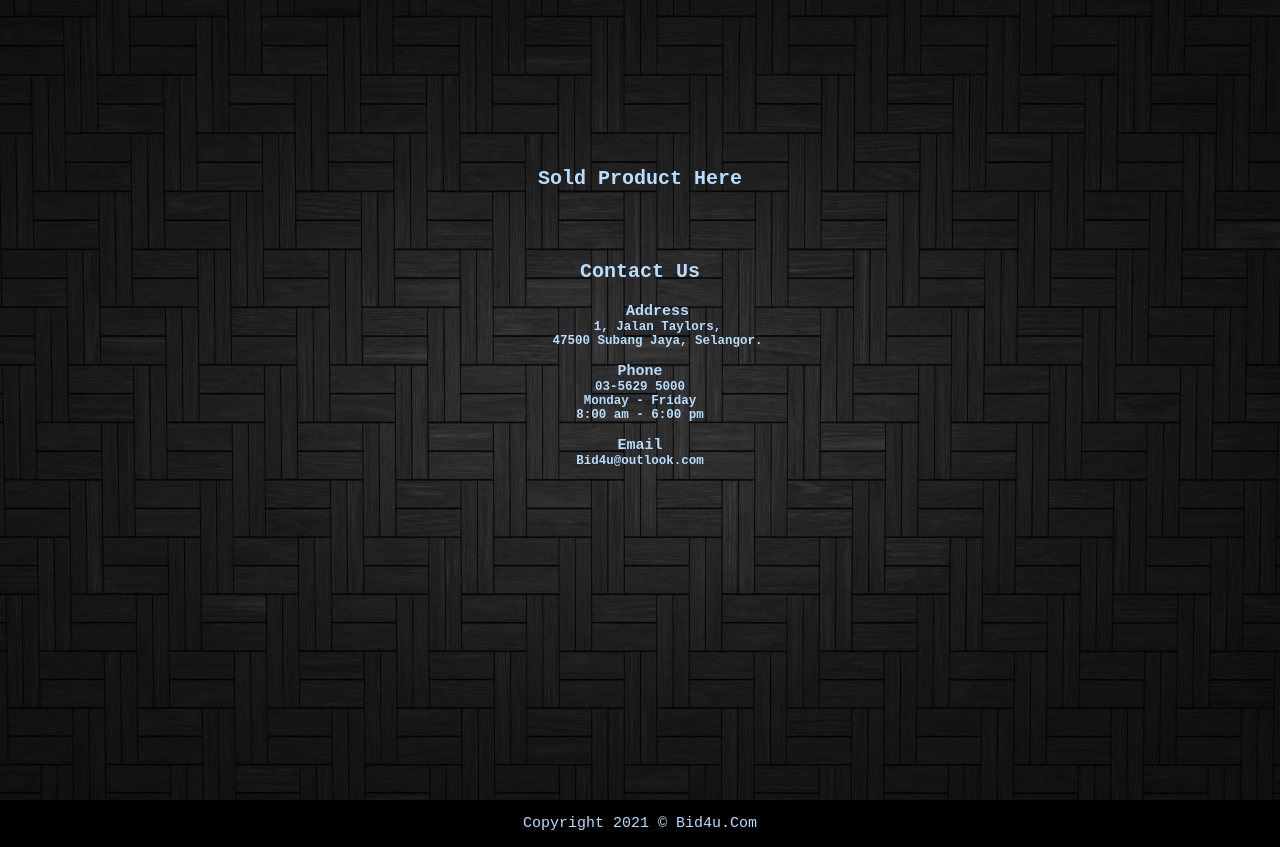
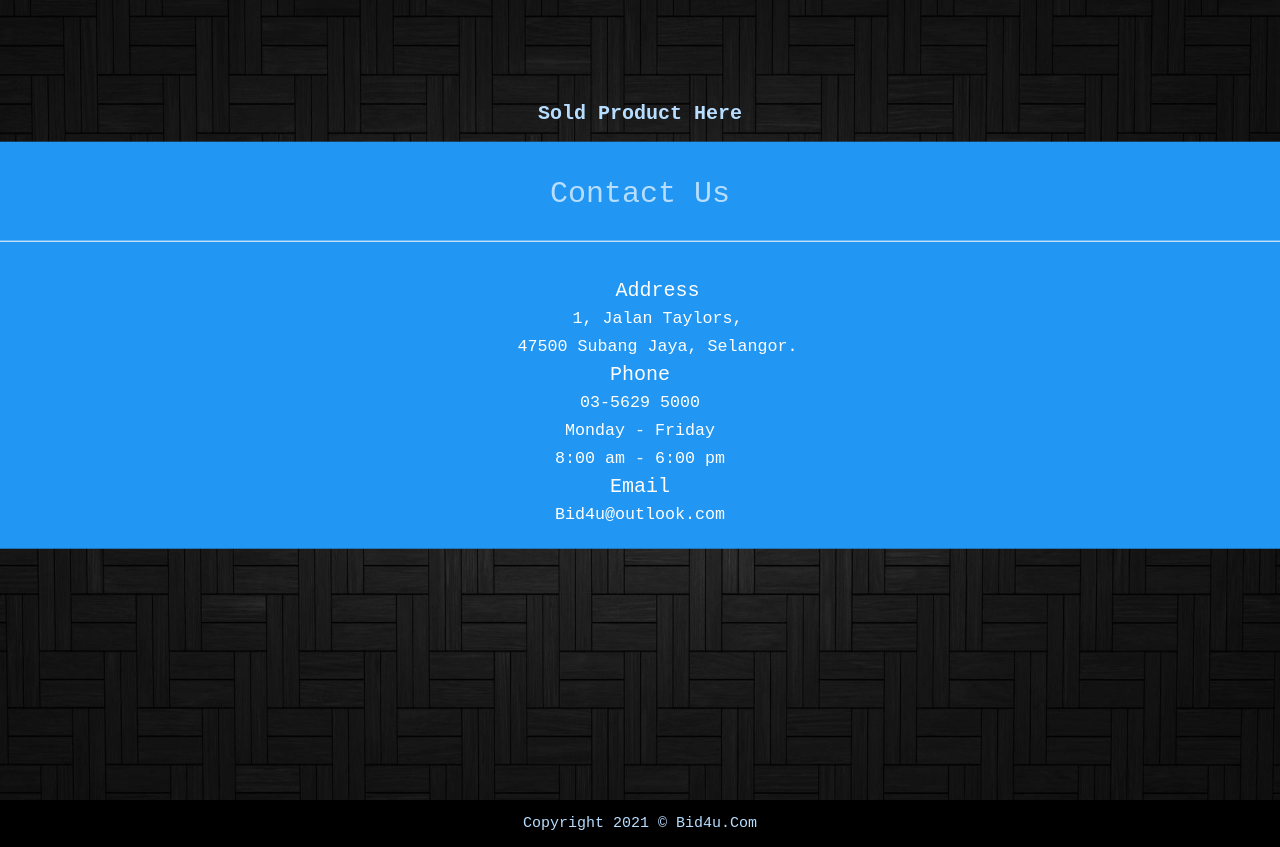
Before and after one commit to lowkayjing/ComputingProject, a PHP site: page /home.php in a window 1280 px wide. Shown: the part 85-932 px from the top of the page. Run offline with PHP 8.4, Linux system fonts and the light colour scheme; data that the repository does not hold is empty; some web fonts are replaced.

Commit message:
Update footer-box

```diff
--- a/css/display.css
+++ b/css/display.css
@@ -60,13 +60,55 @@ div.footer_bottom
     color: white;
 }
 
-div.footer-box
+.footer-box {
+    background: #2196f3;
+    padding: 0px 0 20px 0;
+}
+
+footer {
+    width: 100%;
+    float: left;
+}
+
+footer.footer-box .heading_main h3
 {
-    font-family: "Fantasy", Papyrus, Fantasy;
-    position: sticky;
+    border-bottom: solid #fff 1px;
+    font-size: 30px;
+    padding: 0 0 30px 0;
+    text-transform: none;
     width: 100%;
-    background-color: rgb(0, 0, 0);
-    color: white;
+}
+
+footer.footer-box h3
+{
+    font-weight: 300;
+    margin-bottom: 35px;
+    margin-top: 35px;
+}
+
+footer.footer-box p
+{
+    font-size: 20px;
+    font-weight: 500;
+    margin-bottom: 0;
+    margin-top: 0;
+    line-height: 28px;
+    color: #ffffff !important;
+    width: 100%;
+}
+
+.footer_blog {
+    padding-left: 45px;
+    float: left;
+    width: 100%;
+}
+
+.margin-bottom_30 {
+    margin-bottom: 30px !important;
+}
+
+.text_align_center {
+    text-align: center;
 }
 
 header
```
